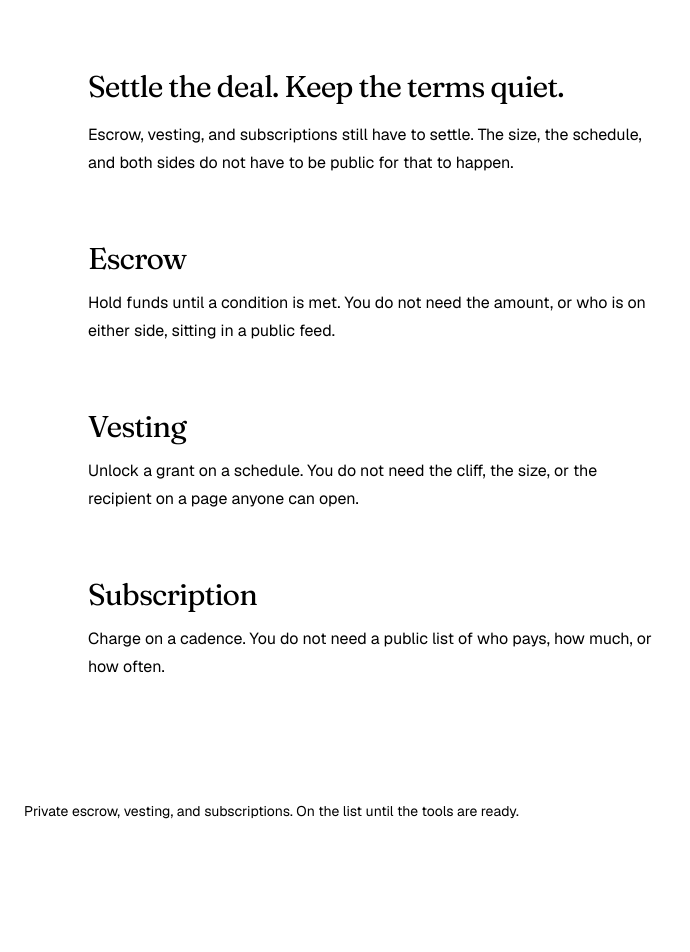
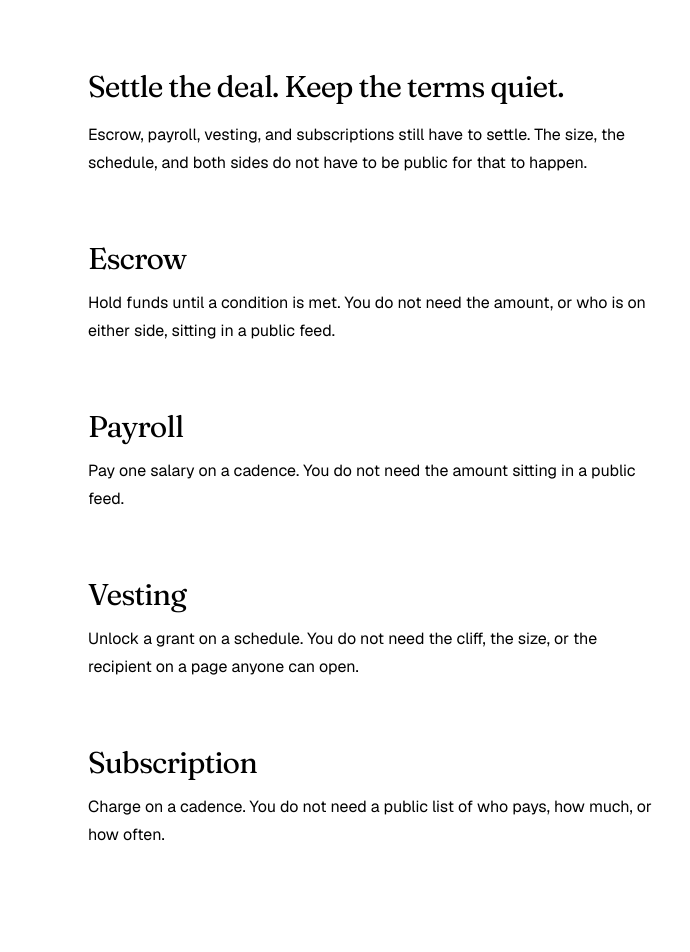
Before and after one commit to PrivacyStuff/pescrow, a Next.js app: page / in a window 1280 px wide. Shown: the part 780-1732 px from the top of the page, without its empty margins (0-690 px from the left). Before the commit the page ends 1625 px from the top, so only its background shows below. Built offline with nearby package versions, Linux system fonts and the light colour scheme.

Commit message:
Put payroll on the waitlist landing page with the other tools.
Co-authored-by: Cursor <cursoragent@cursor.com>

```diff
--- a/src/app/page.tsx
+++ b/src/app/page.tsx
@@ -7,6 +7,11 @@ const PRODUCTS = [
     name: "Escrow",
     pitch:
       "Hold funds until a condition is met. You do not need the amount, or who is on either side, sitting in a public feed.",
+  },
+  {
+    name: "Payroll",
+    pitch:
+      "Pay one salary on a cadence. You do not need the amount sitting in a public feed.",
   },
   {
     name: "Vesting",
@@ -43,7 +48,7 @@ export default function Home() {
           Settle the deal. Keep the terms quiet.
         </h2>
         <p className="mt-4 max-w-xl leading-7 text-muted">
-          Escrow, vesting, and subscriptions still have to settle. The size, the
+          Escrow, payroll, vesting, and subscriptions still have to settle. The size, the
           schedule, and both sides do not have to be public for that to happen.
         </p>
         <ul className="mt-8 border-t border-line">
--- a/src/components/site-frame.tsx
+++ b/src/components/site-frame.tsx
@@ -16,7 +16,7 @@ export function SiteFrame({ children }: { children: ReactNode }) {
         {children}
       </main>
       <footer className="border-t border-line px-6 py-6 text-sm text-muted md:px-10">
-        Private escrow, vesting, and subscriptions. On the list until the tools are ready.
+        Private escrow, payroll, vesting, and subscriptions. On the list until the tools are ready.
       </footer>
     </div>
   );
```
